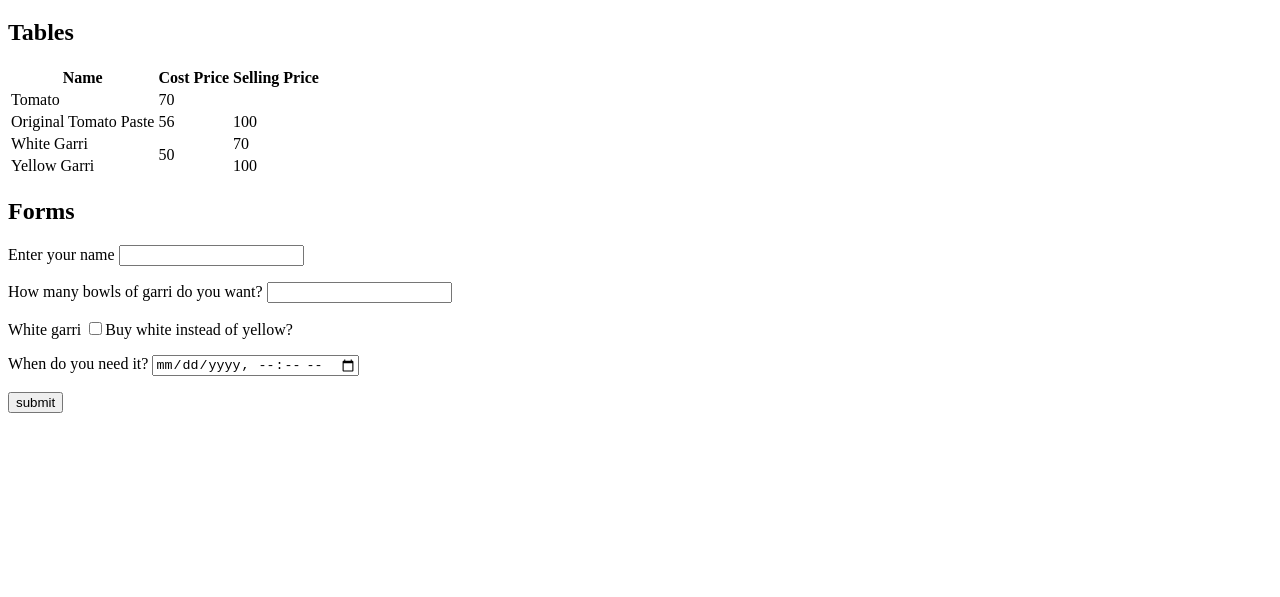
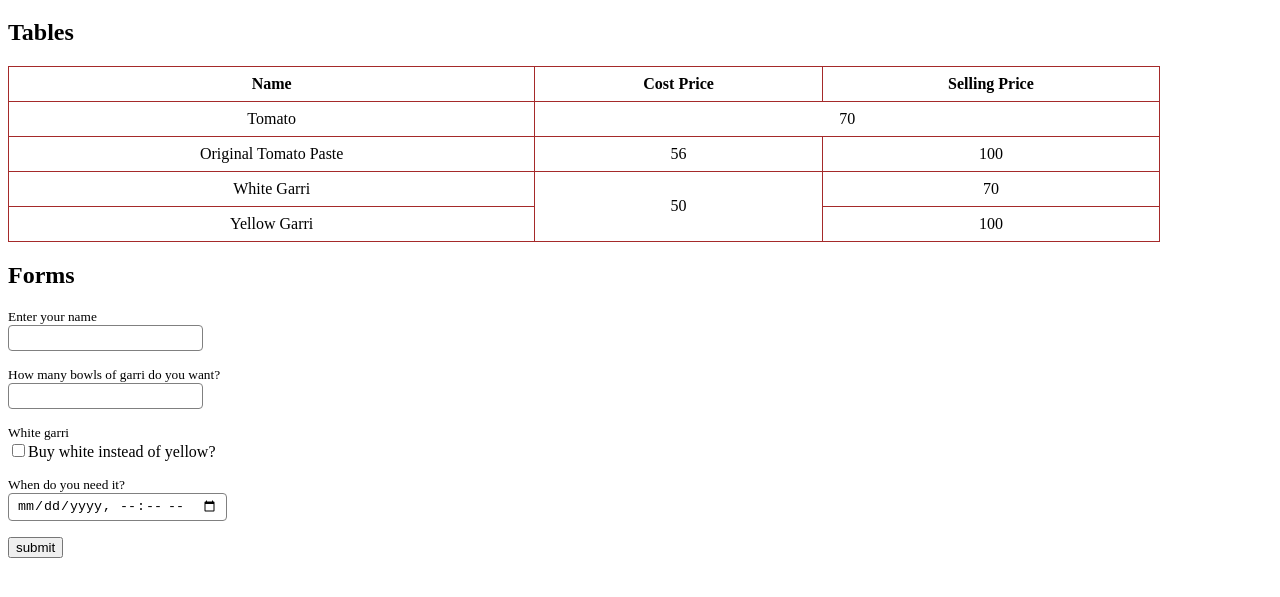
Before and after one commit to reelest/school, a plain HTML site: page index.html in a window 1280 px wide. Shown: the part 61-658 px from the top of the page. Drawn offline with Linux system fonts and the light colour scheme.

Commit message:
feat: styling inouts

```diff
--- a/index.html
+++ b/index.html
@@ -3,7 +3,7 @@
 
 <head>
   <title>Time Table</title>
-  <link href="./main2.css" rel="stylesheet">
+  <link href="./main.css" rel="stylesheet">
 </head>
 
 <body>
--- a/main.css
+++ b/main.css
@@ -17,12 +17,21 @@ th:hover {
   cursor: pointer;
 }
 
+/* Forms */
 label {
-  color: red;
+  font-size: smaller;
+  display: block;
 }
 
-/* <selector>  */
-body {
-  /* <property> : <value> ; */
-  background-color: blue;
+input {
+  border: none;
+  border: 1px solid grey;
+  border-radius: 4px;
+  line-height: 1rem;
+  padding: 0.25rem 0.5rem;
 }
+
+input:focus {
+  outline: none;
+  border: 2px solid lightblue;
+}
```
